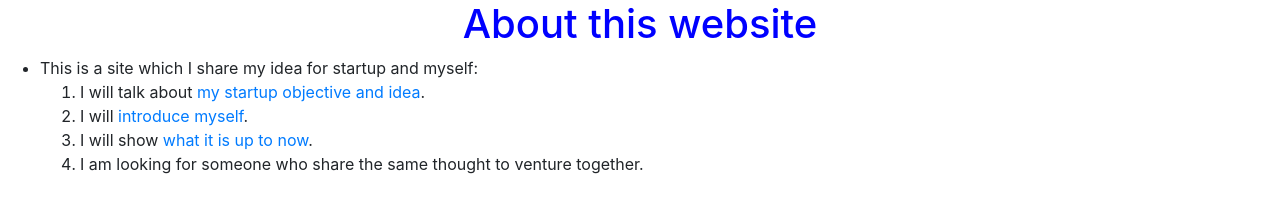
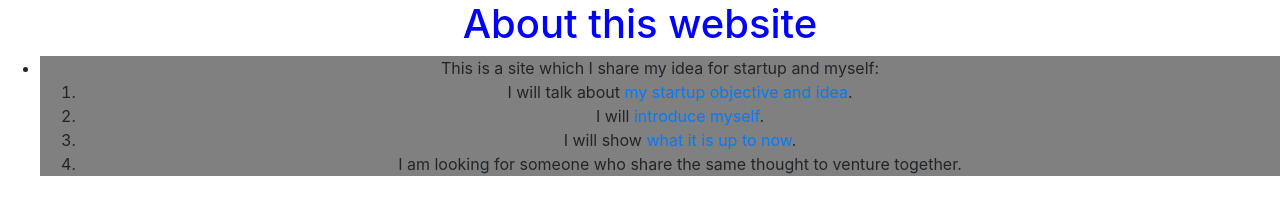
Before and after one commit to nmkit/CS50_web, a plain HTML site: page project0/index.html in a window 1280 px wide. Drawn offline with nearby package versions, Linux system fonts and the light colour scheme.

Commit message:
Update index.html

```diff
--- a/project0/index.html
+++ b/project0/index.html
@@ -3,6 +3,12 @@
     <head>
         <title>My Venture</title>
         <link rel="stylesheet" href="https://stackpath.bootstrapcdn.com/bootstrap/4.4.1/css/bootstrap.min.css" integrity="sha384-Vkoo8x4CGsO3+Hhxv8T/Q5PaXtkKtu6ug5TOeNV6gBiFeWPGFN9MuhOf23Q9Ifjh" crossorigin="anonymous">
+        <style>
+            li {
+                background-color: grey;
+                text-align: center;
+            }
+        </style>
     </head>
     <body>
         <h1 style="color:blue;text-align:center">About this website</h1>
```
